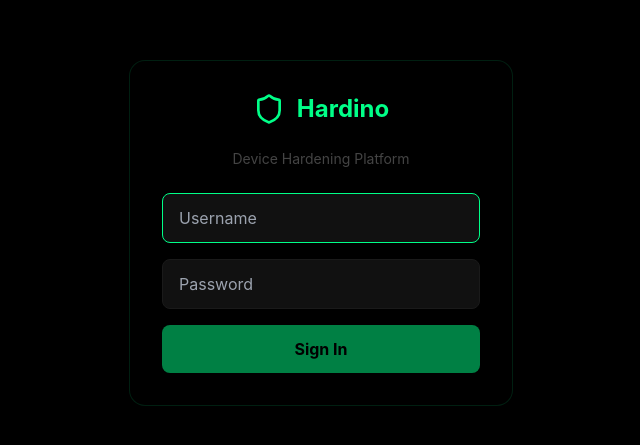
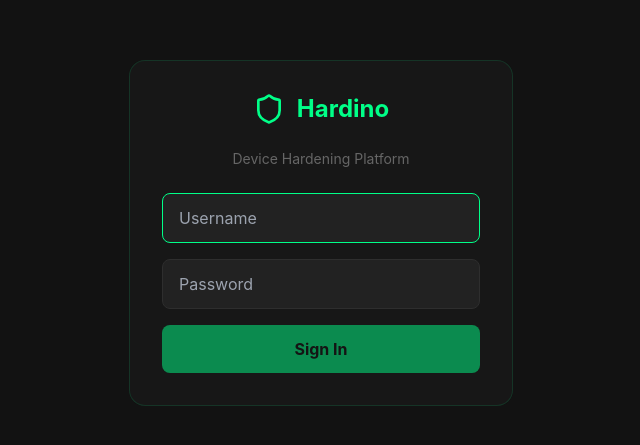
Before and after one commit to EynaExp/Hardino, a React (Vite) app in the folder frontend/: page / in a window 1280 px wide. Shown: the part 167-612 px from the top of the page, without its empty margins (319-959 px from the left). Built offline with nearby package versions, Linux system fonts and the light colour scheme.

Commit message:
feat: dark grey background + light mode toggle
- Dark mode: #121212 background with green accents
- Light mode: #f5f5f5 background, dark sidebar, green accents
- Sun/Moon toggle button in sidebar
- Theme persisted in localStorage
- Glass cards adapt to theme

```diff
--- a/frontend/src/App.tsx
+++ b/frontend/src/App.tsx
@@ -2,7 +2,8 @@ import { BrowserRouter, Routes, Route, NavLink, useNavigate } from 'react-router
 import { useState, useEffect } from 'react';
 import {
   LayoutDashboard, Plus, Shield, Settings, KeyRound, X,
-  ChevronLeft, ChevronRight, LogOut, Server, HardDrive, Globe
+  ChevronLeft, ChevronRight, LogOut, Server, HardDrive, Globe,
+  Moon, Sun
 } from 'lucide-react';
 import Dashboard from './pages/Dashboard';
 import NewScan from './pages/NewScan';
@@ -20,7 +21,7 @@ function Shell({ role, username, onLogout }: { role: string; username: string; o
   const [pwNew, setPwNew] = useState('');
   const [pwMsg, setPwMsg] = useState<{ ok: boolean; text: string } | null>(null);
   const [pwSaving, setPwSaving] = useState(false);
-  const { lang, setLang, t } = useLang();
+  const { lang, setLang, t, theme, toggleTheme } = useLang();
   const isAdmin = role === 'admin';
 
   const submitPassword = async () => {
@@ -78,17 +79,21 @@ function Shell({ role, username, onLogout }: { role: string; username: string; o
             <button onClick={() => setCollapsed(!collapsed)} className="p-1.5 rounded-lg text-dark-400 hover:text-white hover:bg-dark-700">
               {collapsed ? <ChevronRight className="w-4 h-4" /> : <ChevronLeft className="w-4 h-4" />}
             </button>
+            <button onClick={toggleTheme}
+              className="p-1.5 rounded-lg text-dark-400 hover:text-neon-green hover:bg-neon-green/10" title="Toggle theme">
+              {theme === 'dark' ? <Sun className="w-4 h-4" /> : <Moon className="w-4 h-4" />}
+            </button>
             <button onClick={() => setLang(lang === 'en' ? 'fa' : 'en')}
-              className="p-1.5 rounded-lg text-dark-400 hover:text-neon-blue hover:bg-neon-blue/10" title="Language">
+              className="p-1.5 rounded-lg text-dark-400 hover:text-neon-green hover:bg-neon-green/10" title="Language">
               <Globe className="w-4 h-4" />
             </button>
             {!collapsed && (
               <button onClick={() => setLang(lang === 'en' ? 'fa' : 'en')}
-                className="text-xs text-dark-400 hover:text-neon-blue">
+                className="text-xs text-dark-400 hover:text-neon-green">
                 {lang === 'en' ? 'فارسی' : 'EN'}
               </button>
             )}
-            <button onClick={() => setPwOpen(true)} className="p-1.5 rounded-lg text-dark-400 hover:text-neon-blue hover:bg-neon-blue/10" title="Change password">
+            <button onClick={() => setPwOpen(true)} className="p-1.5 rounded-lg text-dark-400 hover:text-neon-green hover:bg-neon-green/10" title="Change password">
               <KeyRound className="w-4 h-4" />
             </button>
             <button onClick={onLogout} className="p-1.5 rounded-lg text-dark-400 hover:text-neon-red hover:bg-neon-red/10" title="Logout">
--- a/frontend/src/i18n/index.tsx
+++ b/frontend/src/i18n/index.tsx
@@ -1,25 +1,36 @@
-import { createContext, useContext, useState, ReactNode } from 'react';
+import { createContext, useContext, useState, useEffect, ReactNode } from 'react';
 import en from './en';
 import fa from './fa';
 
 type Lang = 'en' | 'fa';
+type Theme = 'dark' | 'light';
 const translations = { en, fa } as const;
 
-interface LangContextType {
+interface AppContextType {
   lang: Lang;
   setLang: (l: Lang) => void;
   t: (key: keyof typeof en) => string;
+  theme: Theme;
+  setTheme: (t: Theme) => void;
+  toggleTheme: () => void;
 }
 
-const LangContext = createContext<LangContextType>({
+const AppContext = createContext<AppContextType>({
   lang: 'en',
   setLang: () => {},
   t: (k) => k,
+  theme: 'dark',
+  setTheme: () => {},
+  toggleTheme: () => {},
 });
 
 export function LanguageProvider({ children }: { children: ReactNode }) {
   const [lang, setLang] = useState<Lang>(() => {
     return (localStorage.getItem('hardino_lang') as Lang) || 'en';
+  });
+
+  const [theme, setTheme] = useState<Theme>(() => {
+    return (localStorage.getItem('hardino_theme') as Theme) || 'dark';
   });
 
   const handleSetLang = (l: Lang) => {
@@ -29,17 +40,37 @@ export function LanguageProvider({ children }: { children: ReactNode }) {
     document.documentElement.lang = l;
   };
 
+  const handleSetTheme = (t: Theme) => {
+    setTheme(t);
+    localStorage.setItem('hardino_theme', t);
+    if (t === 'light') {
+      document.documentElement.classList.add('light');
+      document.documentElement.classList.remove('dark');
+    } else {
+      document.documentElement.classList.add('dark');
+      document.documentElement.classList.remove('light');
+    }
+  };
+
+  const toggleTheme = () => {
+    handleSetTheme(theme === 'dark' ? 'light' : 'dark');
+  };
+
+  useEffect(() => {
+    handleSetTheme(theme);
+  }, []);
+
   const t = (key: keyof typeof en): string => {
     return translations[lang][key] || translations.en[key] || key;
   };
 
   return (
-    <LangContext.Provider value={{ lang, setLang: handleSetLang, t }}>
+    <AppContext.Provider value={{ lang, setLang: handleSetLang, t, theme, setTheme: handleSetTheme, toggleTheme }}>
       {children}
-    </LangContext.Provider>
+    </AppContext.Provider>
   );
 }
 
 export function useLang() {
-  return useContext(LangContext);
+  return useContext(AppContext);
 }
--- a/frontend/src/index.css
+++ b/frontend/src/index.css
@@ -11,7 +11,9 @@
 
 body {
   font-family: 'Inter', -apple-system, BlinkMacSystemFont, sans-serif;
-  background: #000000;
+  background: #121212;
+  color: #ffffff;
+  transition: background 0.3s, color 0.3s;
 }
 
 html[dir="rtl"] body {
@@ -26,10 +28,42 @@ html[dir="rtl"] .text-right {
   text-align: left;
 }
 
+/* Dark mode (default) */
 .glass-card {
-  background: rgba(0, 0, 0, 0.6);
+  background: rgba(26, 26, 26, 0.8);
   backdrop-filter: blur(12px);
   border: 1px solid rgba(0, 255, 136, 0.12);
+  transition: background 0.3s, border-color 0.3s;
+}
+
+/* Light mode */
+html.light body {
+  background: #f5f5f5;
+  color: #1a1a1a;
+}
+
+html.light .glass-card {
+  background: rgba(255, 255, 255, 0.85);
+  backdrop-filter: blur(12px);
+  border: 1px solid rgba(0, 180, 100, 0.2);
+  box-shadow: 0 1px 3px rgba(0,0,0,0.08);
+}
+
+html.light input,
+html.light select {
+  background: #e8e8e8 !important;
+  border-color: #ccc !important;
+  color: #1a1a1a !important;
+}
+
+html.light select option {
+  background: #e8e8e8;
+  color: #1a1a1a;
+}
+
+html.light aside {
+  background: #1a1a1a !important;
+  border-color: #333 !important;
 }
 
 .glow-green { box-shadow: 0 0 20px rgba(0, 255, 136, 0.15); }
@@ -42,4 +76,4 @@ html[dir="rtl"] .text-right {
 .status-completed { color: #00ff88; }
 .status-running { color: #00ff88; }
 .status-failed { color: #ff4444; }
-.status-pending { color: #444444; }
+.status-pending { color: #666666; }
--- a/frontend/tailwind.config.js
+++ b/frontend/tailwind.config.js
@@ -1,21 +1,30 @@
 /** @type {import('tailwindcss').Config} */
 export default {
   content: ['./index.html', './src/**/*.{js,ts,jsx,tsx}'],
+  darkMode: 'class',
   theme: {
     extend: {
       colors: {
         dark: {
-          900: '#000000',
-          800: '#0a0a0a',
-          700: '#111111',
-          600: '#1a1a1a',
-          500: '#222222',
-          400: '#444444',
-          300: '#888888',
+          900: '#121212',
+          800: '#1a1a1a',
+          700: '#222222',
+          600: '#2e2e2e',
+          500: '#3a3a3a',
+          400: '#666666',
+          300: '#999999',
+        },
+        light: {
+          900: '#f5f5f5',
+          800: '#eeeeee',
+          700: '#e0e0e0',
+          600: '#cccccc',
+          500: '#aaaaaa',
+          400: '#777777',
+          300: '#444444',
         },
         neon: {
           green: '#00ff88',
-          blue: '#00ff88',
           red: '#ff4444',
           orange: '#ff8800',
           yellow: '#ffcc00',
```
